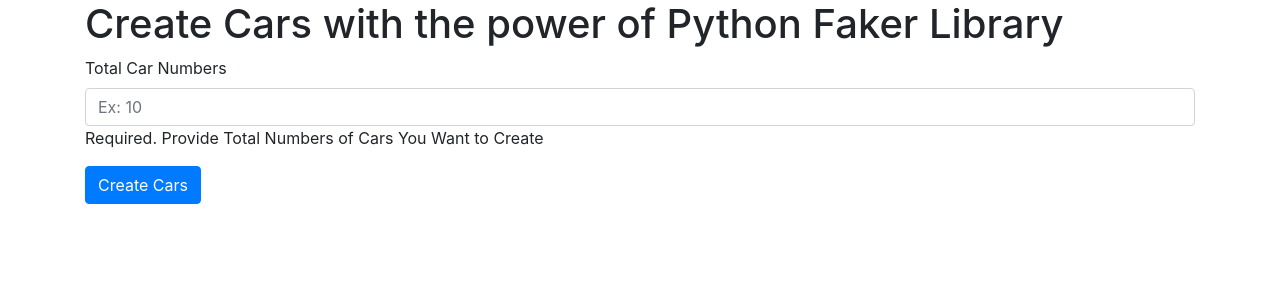
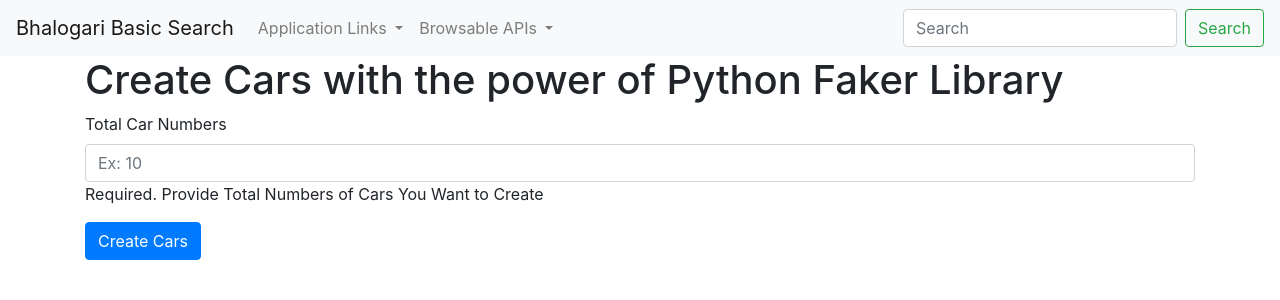
Before and after one commit to saanpritom/bhalogaribasicsearch, a Django app: page /create/ in a window 1280 px wide. Shown: the top 300 px of the page. Run offline with Django 3.2, Linux system fonts and the light colour scheme; parts of the project's set-up code (start-up, migrations or seed data) failed here and were passed over; some libraries are stand-ins or nearby versions.

Commit message:
Navbar Integrated

```diff
--- a/apps/apiconsumer/urls.py
+++ b/apps/apiconsumer/urls.py
@@ -2,7 +2,7 @@ from django.urls import path
 from apps.apiconsumer import views
 
 urlpatterns = [
-    path('', views.AllCarsView.as_view(), name='all-cars'),
+    path('', views.AllCarsView.as_view(), name='all-cars-view'),
     path('create/', views.CreateFakeCarData.as_view(), name='create-cars'),
     path('detail/<int:pk>/', views.DetailCarView.as_view(), name='detail-car'),
 ]
--- a/templates/base-view.html
+++ b/templates/base-view.html
@@ -7,6 +7,45 @@
     <link rel="stylesheet" href="https://maxcdn.bootstrapcdn.com/bootstrap/4.0.0/css/bootstrap.min.css" integrity="sha384-Gn5384xqQ1aoWXA+058RXPxPg6fy4IWvTNh0E263XmFcJlSAwiGgFAW/dAiS6JXm" crossorigin="anonymous">
   </head>
   <body>
+
+
+    <nav class="navbar navbar-expand-lg navbar-light bg-light">
+        <a class="navbar-brand" href="#">Bhalogari Basic Search</a>
+        <button class="navbar-toggler" type="button" data-toggle="collapse" data-target="#navbarSupportedContent" aria-controls="navbarSupportedContent" aria-expanded="false" aria-label="Toggle navigation">
+          <span class="navbar-toggler-icon"></span>
+        </button>
+
+        <div class="collapse navbar-collapse" id="navbarSupportedContent">
+          <ul class="navbar-nav mr-auto">
+
+            <li class="nav-item dropdown">
+              <a class="nav-link dropdown-toggle" href="#" id="navbarDropdown" role="button" data-toggle="dropdown" aria-haspopup="true" aria-expanded="false">
+                Application Links
+              </a>
+              <div class="dropdown-menu" aria-labelledby="navbarDropdown">
+                <a class="dropdown-item" href="{% url 'all-cars-view' %}">All Cars</a>
+                <a class="dropdown-item" href="{% url 'create-cars' %}">Add Cars</a>
+              </div>
+            </li>
+
+            <li class="nav-item dropdown">
+              <a class="nav-link dropdown-toggle" href="#" id="navbarDropdown" role="button" data-toggle="dropdown" aria-haspopup="true" aria-expanded="false">
+                Browsable APIs
+              </a>
+              <div class="dropdown-menu" aria-labelledby="navbarDropdown">
+                <a class="dropdown-item" href="{% url 'all-cars' %}">All Cars API</a>
+                <a class="dropdown-item" href="{% url 'car-detail-api-view' pk=1 %}">Single Car API</a>
+                <a class="dropdown-item" href="{% url 'create-cars-api-view' %}">Add Car API</a>
+              </div>
+            </li>
+
+          </ul>
+          <form class="form-inline my-2 my-lg-0">
+            <input class="form-control mr-sm-2" type="search" placeholder="Search" aria-label="Search">
+            <button class="btn btn-outline-success my-2 my-sm-0" type="submit">Search</button>
+          </form>
+        </div>
+      </nav>
 
     <div class="container">
 
```
